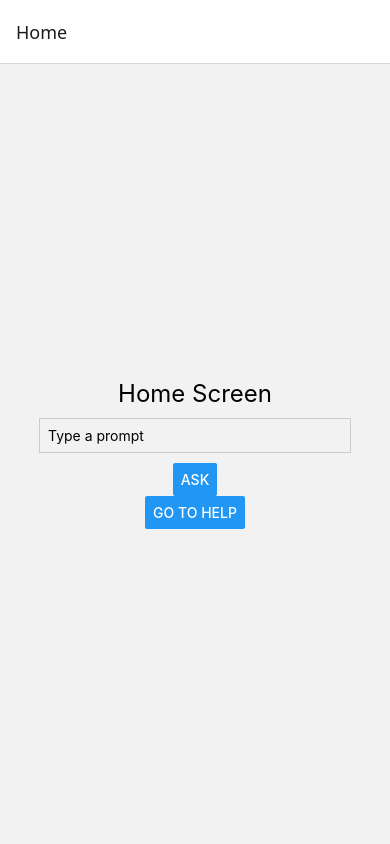
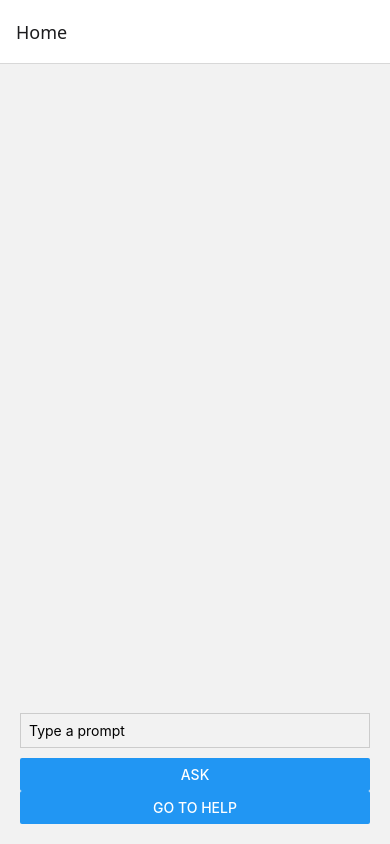
Before and after one commit to peterthelander/poc1, a React Native app: screen /Home in a window 390 px wide. Built offline with nearby package versions, Linux system fonts and the light colour scheme.

Commit message:
Add scrollable Q&A history

```diff
--- a/src/screens/HomeScreen.tsx
+++ b/src/screens/HomeScreen.tsx
@@ -1,5 +1,5 @@
 import { useState } from 'react';
-import { StyleSheet, Text, View, Button, TextInput } from 'react-native';
+import { StyleSheet, View, Button, TextInput, ScrollView } from 'react-native';
 import { NativeStackScreenProps } from '@react-navigation/native-stack';
 import { RootStackParamList } from '../navigation/RootNavigator';
 import { getLLM } from '../services/llm/MockLLMService';
@@ -9,16 +9,25 @@ type Props = NativeStackScreenProps<RootStackParamList, 'Home'>;
 
 export default function HomeScreen({ navigation }: Props) {
   const [prompt, setPrompt] = useState('');
-  const [answer, setAnswer] = useState('');
+  const [history, setHistory] = useState<{ question: string; answer: string }[]>([]);
 
   const handleAsk = async () => {
+    if (!prompt.trim()) return;
     const result = await getLLM().chat(prompt);
-    setAnswer(result);
+    setHistory((prev) => [...prev, { question: prompt, answer: result }]);
+    setPrompt('');
   };
 
   return (
     <View style={styles.container}>
-      <ThemedText>Home Screen</ThemedText>
+      <ScrollView style={styles.history} contentContainerStyle={styles.historyContent}>
+        {history.map((item, index) => (
+          <View key={index} style={styles.entry}>
+            <ThemedText style={styles.question}>{item.question}</ThemedText>
+            <ThemedText style={styles.answer}>{item.answer}</ThemedText>
+          </View>
+        ))}
+      </ScrollView>
       <TextInput
         style={styles.input}
         value={prompt}
@@ -26,7 +35,6 @@ export default function HomeScreen({ navigation }: Props) {
         placeholder="Type a prompt"
       />
       <Button title="Ask" onPress={handleAsk} />
-      {answer ? <Text style={styles.response}>{answer}</Text> : null}
       <Button title="Go to Help" onPress={() => navigation.navigate('Help')} />
     </View>
   );
@@ -35,18 +43,29 @@ export default function HomeScreen({ navigation }: Props) {
 const styles = StyleSheet.create({
   container: {
     flex: 1,
-    justifyContent: 'center',
-    alignItems: 'center',
+    padding: 20,
+  },
+  history: {
+    flex: 1,
+    marginBottom: 10,
+  },
+  historyContent: {
+    paddingBottom: 10,
+  },
+  entry: {
+    marginBottom: 10,
+  },
+  question: {
+    fontWeight: 'bold',
+    fontSize: 16,
+  },
+  answer: {
+    fontSize: 16,
   },
   input: {
-    width: '80%',
     borderWidth: 1,
     borderColor: '#ccc',
     padding: 8,
-    marginVertical: 10,
-  },
-  response: {
-    marginVertical: 10,
-    textAlign: 'center',
+    marginBottom: 10,
   },
 });
```
